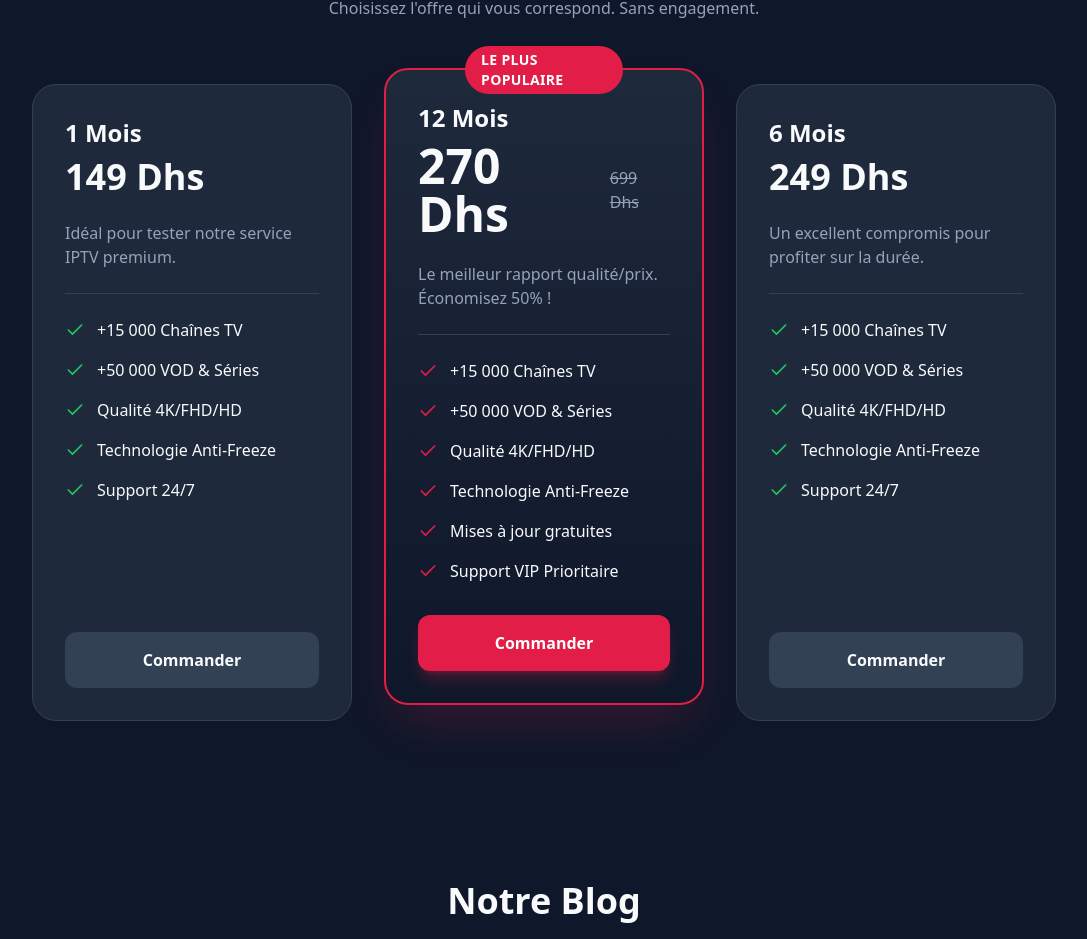
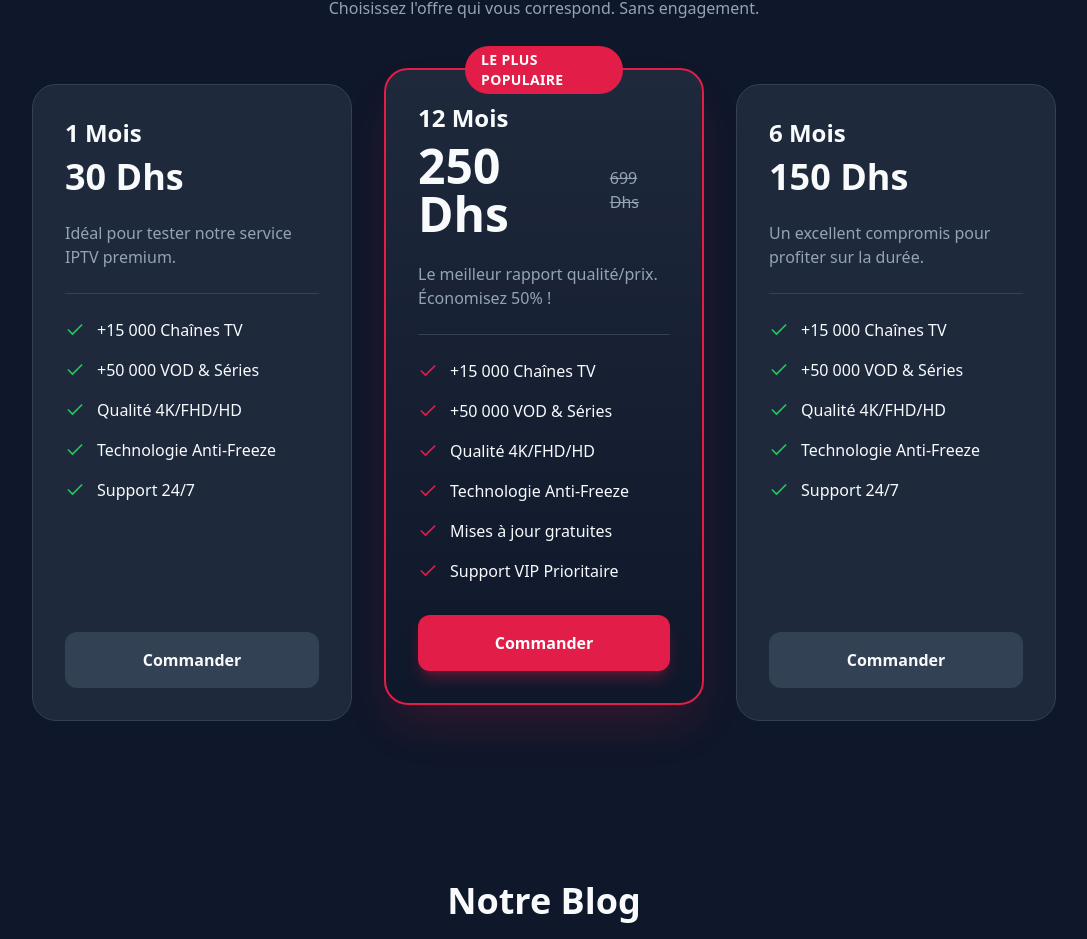
Before and after one commit to COM600/koora-iptv, a React (Vite) app: page / in a window 1280 px wide. Shown: the part 1795-2734 px from the top of the page, without its empty margins (96-1183 px from the left). Built offline with nearby package versions, Linux system fonts and the light colour scheme.

Commit message:
update subscription pricing
Adjust the homepage offers to reflect the latest requested prices for the 1 month, 6 month, and 12 month IPTV plans.

```diff
--- a/src/pages/Home.tsx
+++ b/src/pages/Home.tsx
@@ -118,7 +118,7 @@ export default function Home() {
             <div className="bg-slate-800 rounded-3xl p-8 border border-slate-700 flex flex-col">
               <h3 className="text-2xl font-bold mb-2">1 Mois</h3>
               <div className="flex items-baseline gap-2 mb-6">
-                <span className="text-4xl font-extrabold">149 Dhs</span>
+                <span className="text-4xl font-extrabold">30 Dhs</span>
               </div>
               <p className="text-slate-400 mb-6 pb-6 border-b border-slate-700">Idéal pour tester notre service IPTV premium.</p>
 
@@ -140,7 +140,7 @@ export default function Home() {
               </div>
               <h3 className="text-2xl font-bold mb-2">12 Mois</h3>
               <div className="flex items-baseline gap-2 mb-6">
-                <span className="text-5xl font-extrabold">270 Dhs</span>
+                <span className="text-5xl font-extrabold">250 Dhs</span>
                 <span className="text-slate-400 line-through">699 Dhs</span>
               </div>
               <p className="text-slate-400 mb-6 pb-6 border-b border-slate-700">Le meilleur rapport qualité/prix. Économisez 50% !</p>
@@ -161,7 +161,7 @@ export default function Home() {
             <div className="bg-slate-800 rounded-3xl p-8 border border-slate-700 flex flex-col">
               <h3 className="text-2xl font-bold mb-2">6 Mois</h3>
               <div className="flex items-baseline gap-2 mb-6">
-                <span className="text-4xl font-extrabold">249 Dhs</span>
+                <span className="text-4xl font-extrabold">150 Dhs</span>
               </div>
               <p className="text-slate-400 mb-6 pb-6 border-b border-slate-700">Un excellent compromis pour profiter sur la durée.</p>
 
```
